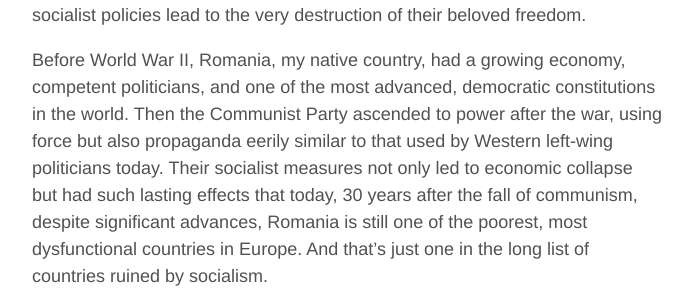
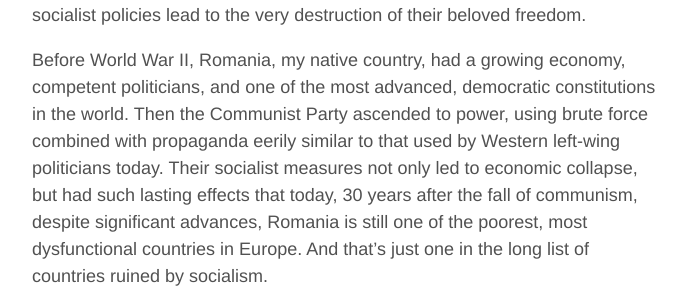
Before and after one commit to aoghina/aoghina.github.io, a Jekyll site: the page built from _posts/2018-10-23-socialism-ruined-my-country.md, in a window 1280 px wide and 900 px high, scrolled down 563 px. Shown: the part 210-507 px from the top of the window, without its empty margins (293-986 px from the left). Built offline with Jekyll 4.4.1, drawn with Linux system fonts in a browser that asks for light colours; comment, search, counter and statistics services are not loaded.

Commit message:
Update soc

```diff
--- a/_posts/2018-10-23-socialism-ruined-my-country.md
+++ b/_posts/2018-10-23-socialism-ruined-my-country.md
@@ -13,7 +13,7 @@
 
 The "class struggle" discourse has been used for more than 100 years as a recipe to gain power, but many haven't heard this talk before or don't realize where it leads. Young people have a healthy reflex against authority, which makes them particularly vulnerable to this victimhood and revolutionary narrative. But if they would follow the chain of effects, they would realize socialist policies lead to the very destruction of their beloved freedom.
 
-Before World War II, Romania, my native country, had a growing economy, competent politicians, and one of the most advanced, democratic constitutions in the world. Then the Communist Party ascended to power after the war, using force but also propaganda eerily similar to that used by Western left-wing politicians today. Their socialist measures not only led to economic collapse but had such lasting effects that today, 30 years after the fall of communism, despite significant advances, Romania is still one of the poorest, most dysfunctional countries in Europe. And that's just one in the long list of countries ruined by socialism.
+Before World War II, Romania, my native country, had a growing economy, competent politicians, and one of the most advanced, democratic constitutions in the world. Then the Communist Party ascended to power, using brute force combined with propaganda eerily similar to that used by Western left-wing politicians today. Their socialist measures not only led to economic collapse, but had such lasting effects that today, 30 years after the fall of communism, despite significant advances, Romania is still one of the poorest, most dysfunctional countries in Europe. And that's just one in the long list of countries ruined by socialism.
 
 ![Bucharest before and after socialism](/assets/socialism/bucharest-before-after-socialism.jpg "Bucharest before and after socialism")
 
```
